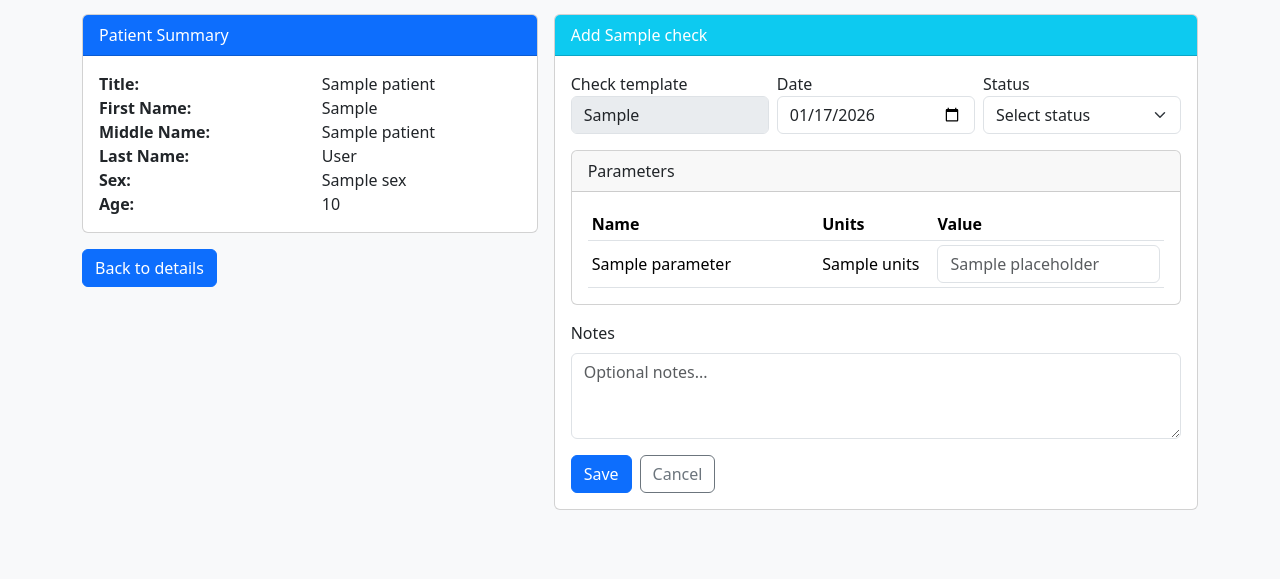
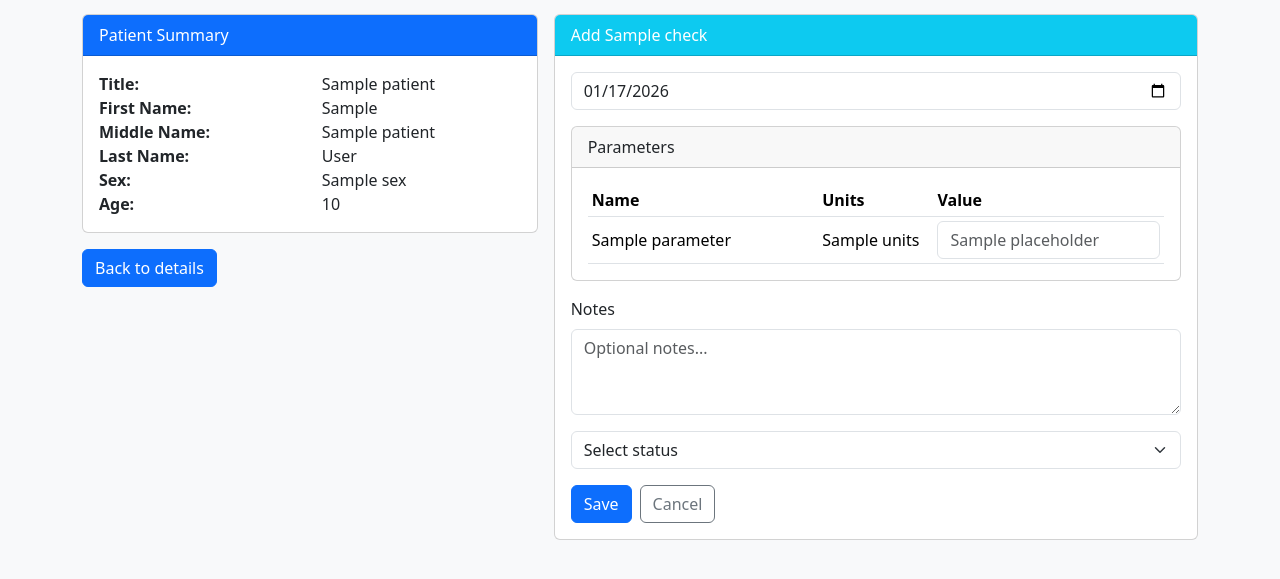
Before and after one commit to koleaby4/medical_electronic_system, a FastAPI app: template src/templates/create_medical_check_generic.html in a window 1280 px wide. Shown: the part 56-635 px from the top of the page. Run offline with FastAPI, Linux system fonts and the light colour scheme; the template is opened without the code that fills it: most values are stand-ins (such as "Sample title", 1, 10 or a date in 2020).

Commit message:
move medical chech status to the bottom of _medical_check_form.html

```diff
--- a/src/templates/_medical_check_form.html
+++ b/src/templates/_medical_check_form.html
@@ -2,18 +2,9 @@
 
 <form id="medicalCheckForm" class="vstack gap-3" method="post" action="/patients/{{ patient.patient_id }}/medical_checks">
     <div class="row g-2 align-items-center">
-        <div class="col-sm-4">
-            <label for="checkType" class="form-label mb-0">Check template</label>
-            <input id="checkType" class="form-control" value="{{ check_template }}" disabled>
-            <input type="hidden" name="type" value="{{ check_template }}">
-        </div>
-        <div class="col-sm-4">
-            <label for="checkDate" class="form-label mb-0">Date</label>
-            <input id="checkDate" name="date" type="date" class="form-control" required>
-        </div>
-        <div class="col-sm-4">
-            <label for="status" class="form-label mb-0">Status</label>
-            {{ status_select('status', 'status') }}
+        <input type="hidden" name="type" value="{{ check_template }}">
+        <div class="col-sm-12">
+            <input id="checkDate" name="date" type="date" class="form-control" placeholder="Date" required>
         </div>
     </div>
 
@@ -56,6 +47,10 @@
         <textarea id="notes" name="notes" class="form-control" rows="3" placeholder="Optional notes..."></textarea>
     </div>
 
+    <div>
+        {{ status_select('status', 'status') }}
+    </div>
+
     {# Provide param_count to assist server-side parsing #}
     <input type="hidden" name="param_count" value="{{ parameters|length }}">
 
```
